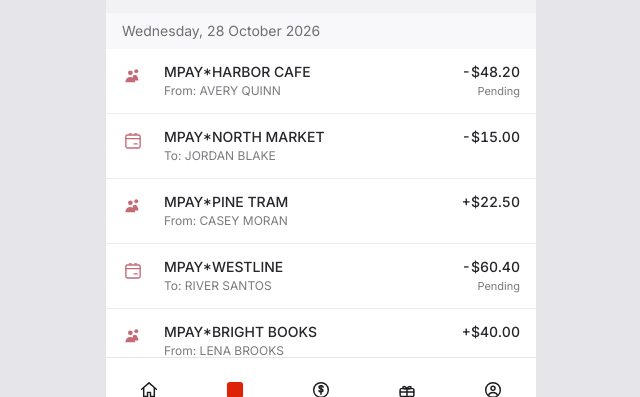
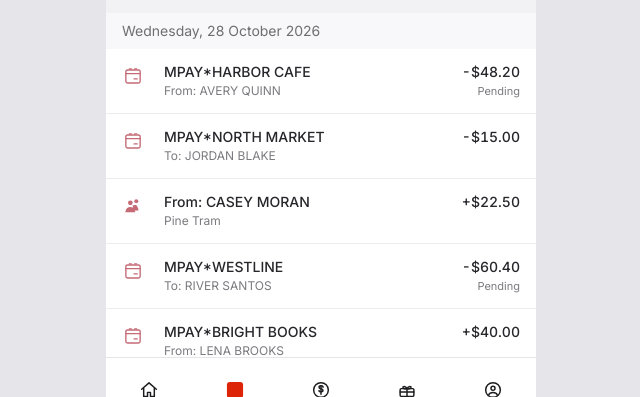
Before and after one commit to escobarodongo-ui/virgin-money, a React (Vite) app: page / in a window 1280 px wide. Shown: the part 374-771 px from the top of the page, without its empty margins (319-959 px from the left). Built offline with nearby package versions, Linux system fonts and the light colour scheme.

Commit message:
Key the transaction icon off the primary line.
Merchant codes keep the calendar even when the subtitle says From. Incoming person transfers lead with From: and use the two-person mark.

Co-authored-by: escobarodongo <escobarodongo@gmail.com>

```diff
--- a/src/components/TransactionRow.tsx
+++ b/src/components/TransactionRow.tsx
@@ -19,7 +19,7 @@ export function TransactionRow({
       className="flex w-full items-start gap-5 border-b border-[#ededed] px-4 py-3.5 text-left active:bg-[#fafafa]"
     >
       <span className="mt-0.5 shrink-0">
-        <TransactionGlyph description={transaction.description} secondary={transaction.secondary} />
+        <TransactionGlyph description={transaction.description} />
       </span>
       <span className="min-w-0 flex-1">
         <span className="block truncate text-[14px] leading-[18px] font-medium text-ink">{transaction.description}</span>
--- a/src/components/icons.tsx
+++ b/src/components/icons.tsx
@@ -65,15 +65,8 @@ export function FromPersonIcon() {
   );
 }
 
-export function TransactionGlyph({
-  description,
-  secondary,
-}: {
-  description: string;
-  secondary?: string;
-}) {
-  const fromPerson = description.startsWith("From:") || (secondary?.startsWith("From:") ?? false);
-  return fromPerson ? <FromPersonIcon /> : <StatementIcon />;
+export function TransactionGlyph({ description }: { description: string }) {
+  return description.startsWith("From:") ? <FromPersonIcon /> : <StatementIcon />;
 }
 
 export function MiniCardIcon() {
--- a/src/data/transactions.ts
+++ b/src/data/transactions.ts
@@ -31,8 +31,8 @@ export const transactions: Transaction[] = [
   },
   {
     id: "tx-03",
-    description: "MPAY*PINE TRAM",
-    secondary: "From: CASEY MORAN",
+    description: "From: CASEY MORAN",
+    secondary: "Pine Tram",
     merchant: "Pine Tram",
     location: "Melbourne",
     category: "incoming_transfer",
@@ -146,8 +146,8 @@ export const transactions: Transaction[] = [
   },
   {
     id: "tx-13",
-    description: "MPAY*BRIGHT BOOKS",
-    secondary: "From: CASEY MORAN",
+    description: "From: CASEY MORAN",
+    secondary: "Bright Books",
     merchant: "Bright Books",
     category: "incoming_transfer",
     status: "completed",
```
